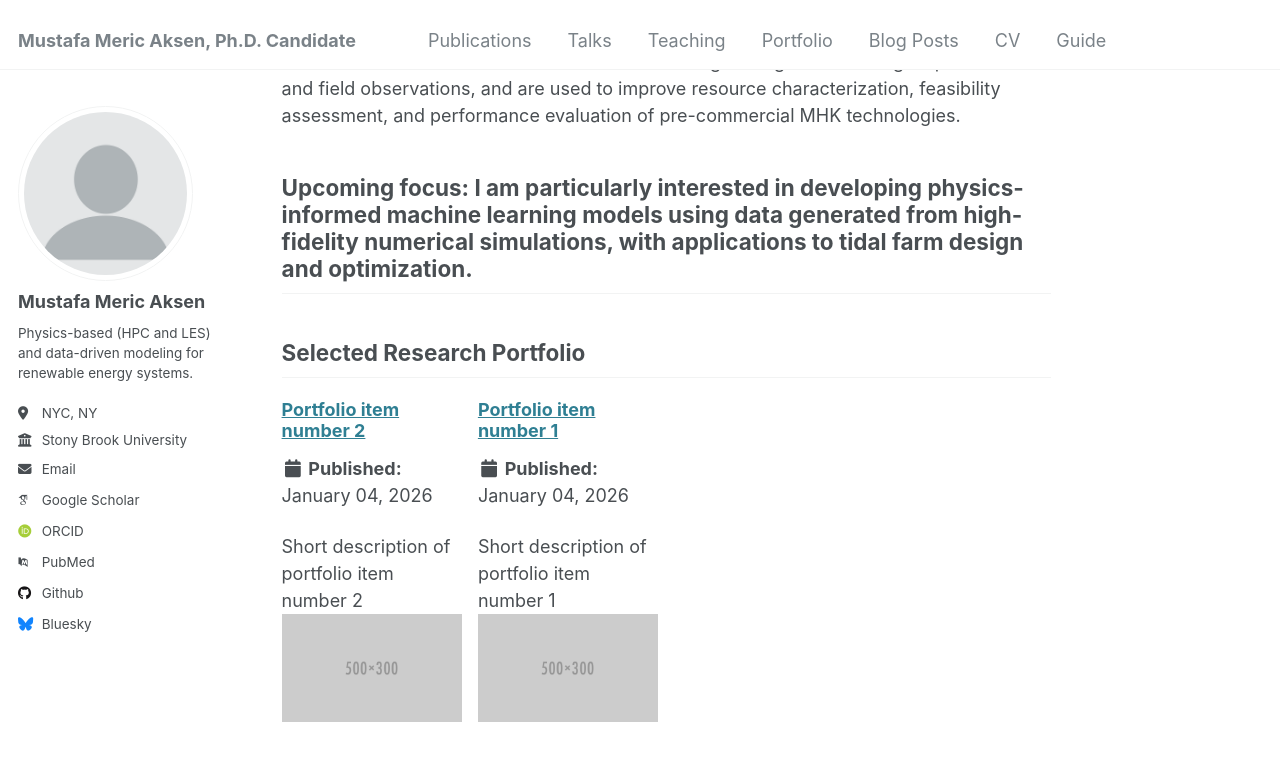
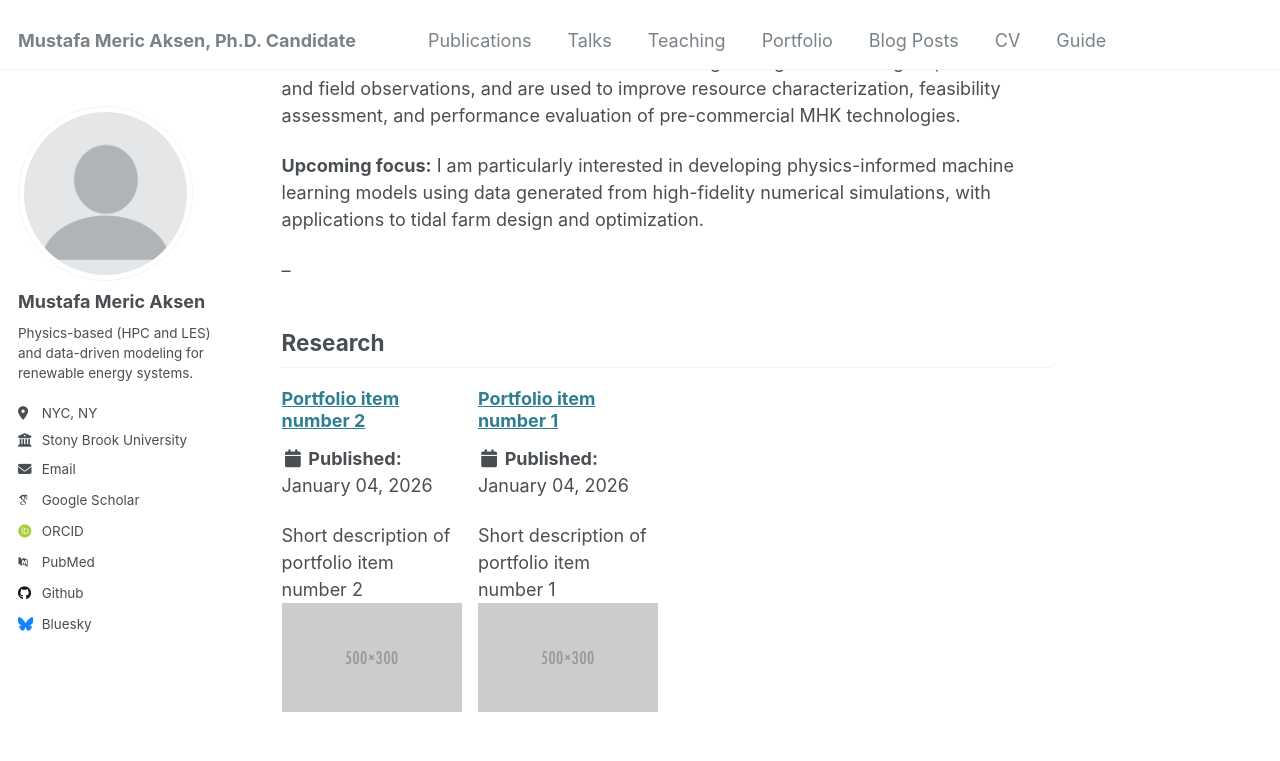
Before and after one commit to aksenmeric/mericaksen, a Jekyll site: the page built from _pages/about.md, in a window 1280 px wide and 900 px high, scrolled down 390 px. Shown: the top 761 px of the window. Built offline with Jekyll 4.4.1, drawn with Linux system fonts in a browser that asks for light colours; some web fonts are replaced.

Commit message:
Update about.md

```diff
--- a/_pages/about.md
+++ b/_pages/about.md
@@ -12,8 +12,10 @@ I am a Ph.D. candidate in Civil Engineering at Stony Brook University, where I s
 I develop site-specific, multi-scale numerical models that resolve turbulence and downscale them for accurate flow–structure interaction in tidal farms located in energetic tidal and riverine environments. These models integrate high-resolution geospatial data and field observations, and are used to improve resource characterization, feasibility assessment, and performance evaluation of pre-commercial MHK technologies.
 
 **Upcoming focus:** I am particularly interested in developing physics-informed machine learning models using data generated from high-fidelity numerical simulations, with applications to tidal farm design and optimization.
+
 --
-## Selected Research Portfolio
+## Research
+
 <div class="grid__wrapper">
   {% assign my_portfolio = site.portfolio | sort: "date" | reverse %}
   {% for post in my_portfolio limit:2 %}
```
